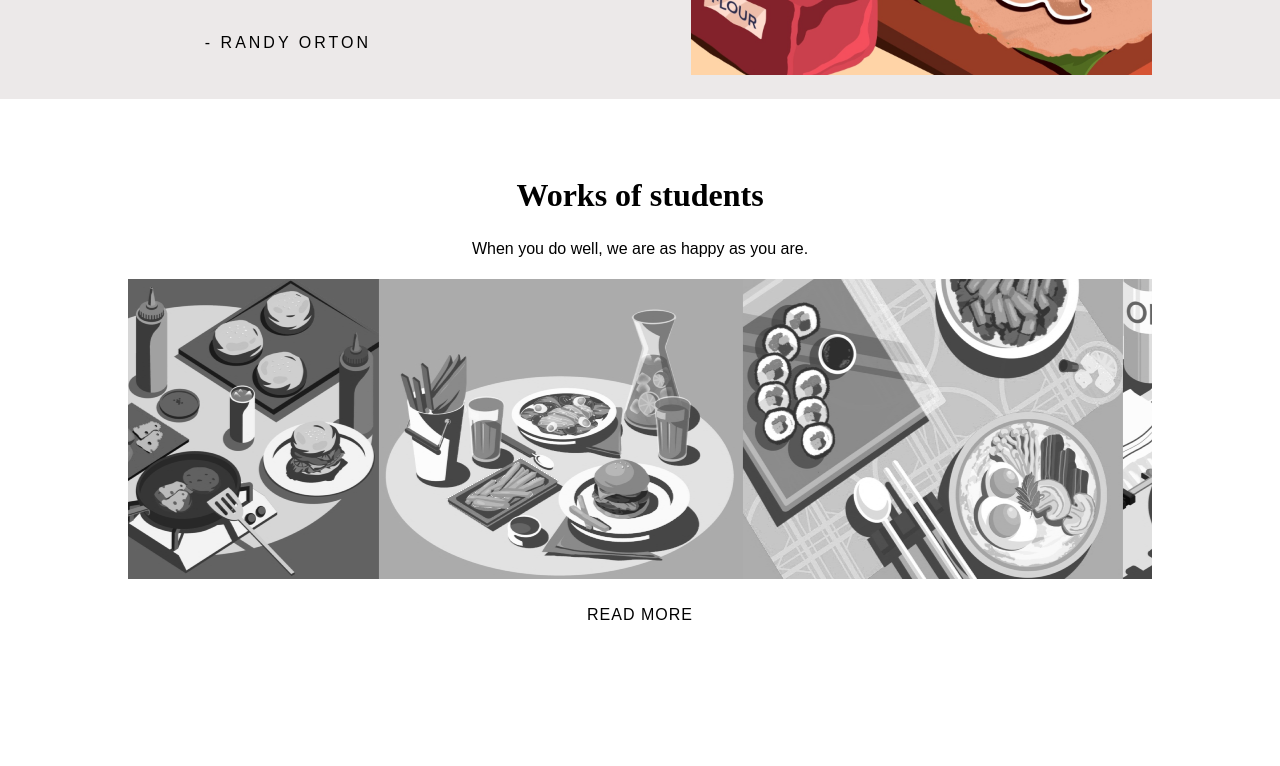
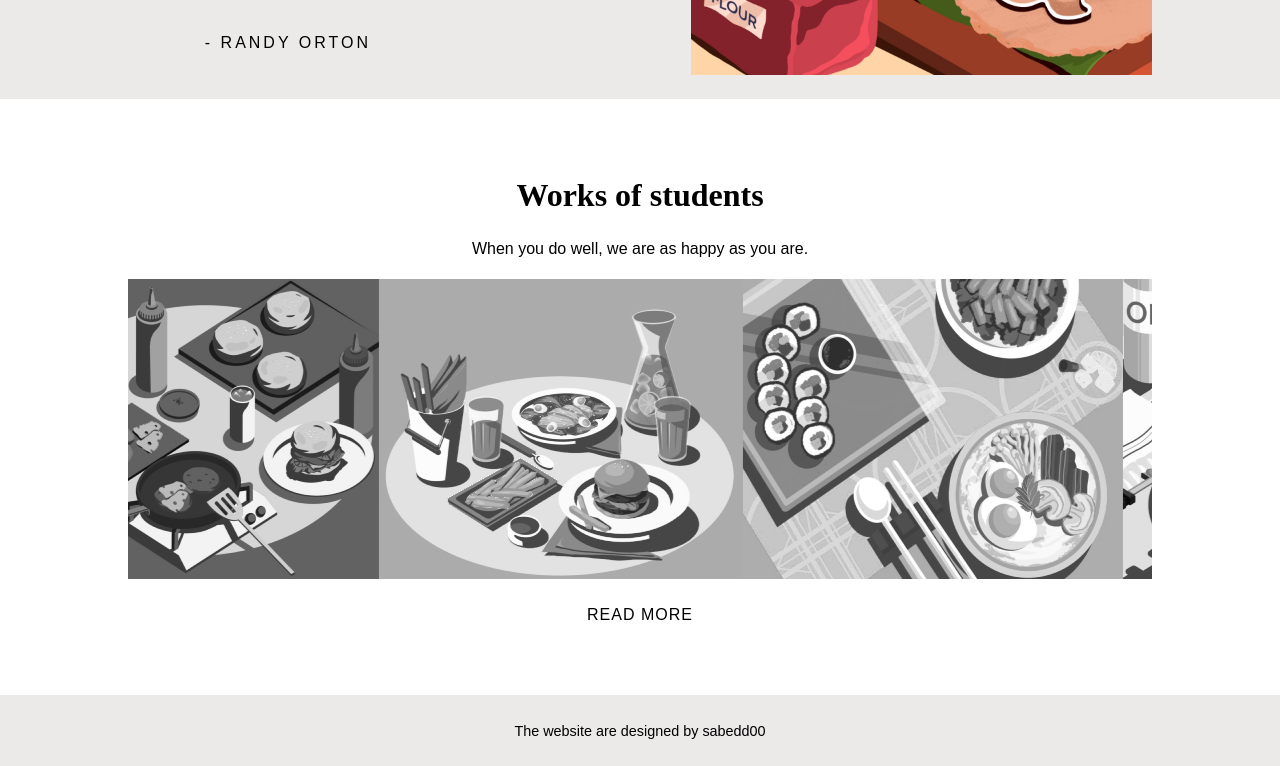
Before and after one commit to sabedd00/learn-cooking, a plain HTML site: page index.html in a window 1280 px wide. Shown: the part 3104-3870 px from the top of the page. Before the commit the page ends 3799 px from the top, so only its background shows below. Drawn offline with Linux system fonts and the light colour scheme.

Commit message:
Add footer

```diff
--- a/css/style.css
+++ b/css/style.css
@@ -250,3 +250,14 @@ body, html {
         transform: translateX(-41%);
     }
 }
+
+/* FOOTER */
+.footer {
+    padding: 1%;
+    background-color: #ece9e9;
+    text-align: center;
+}
+
+.footer__text {
+    font: 500 .9em 'Comfortaa', sans-serif;
+}
--- a/index.html
+++ b/index.html
@@ -161,5 +161,11 @@
       </div>
     </section>
 
+    <footer class="footer">
+      <p class="footer__text">
+        The website are designed by sabedd00
+      </p>
+    </footer>
+
   </body>
 </html>
```
